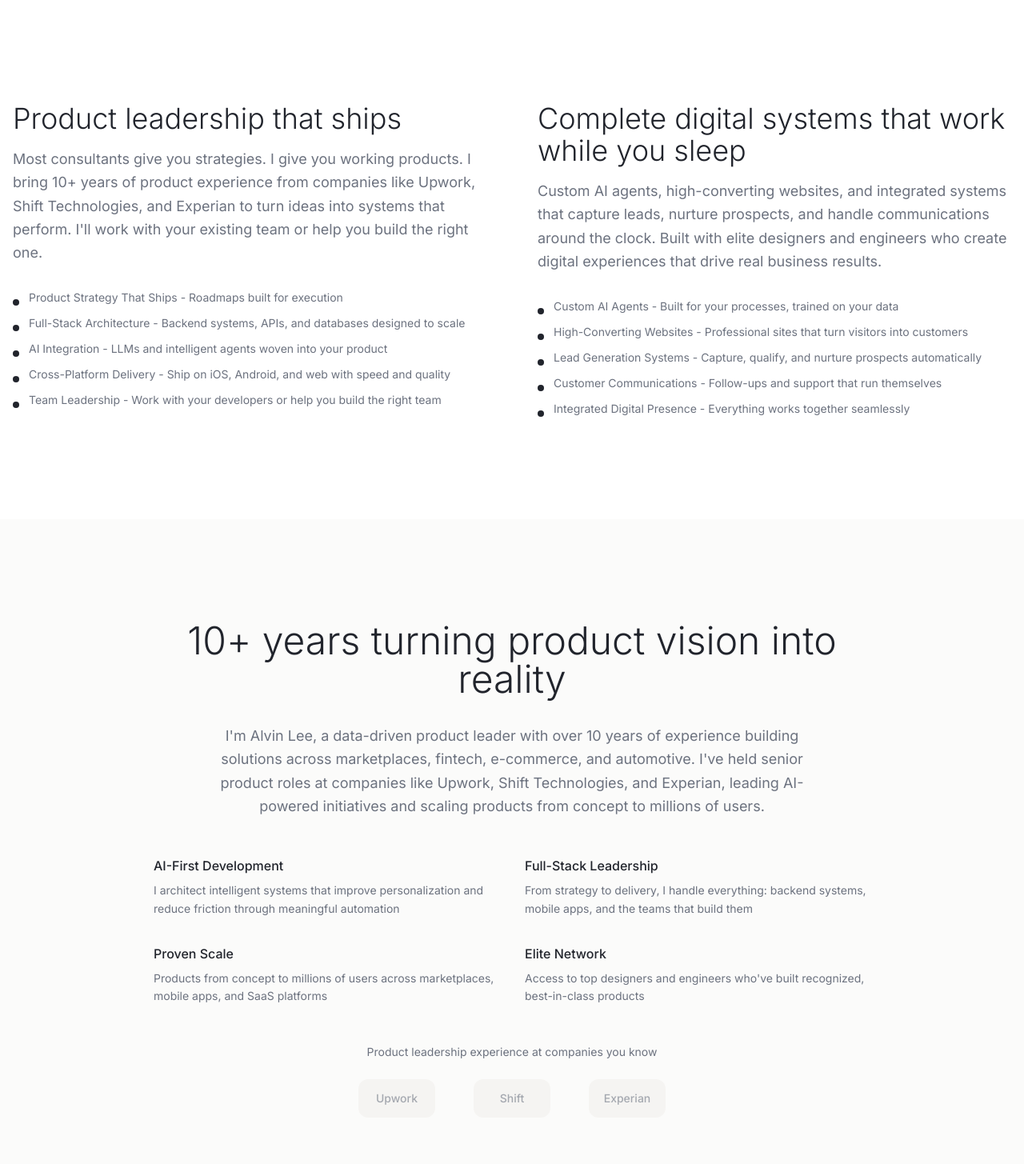
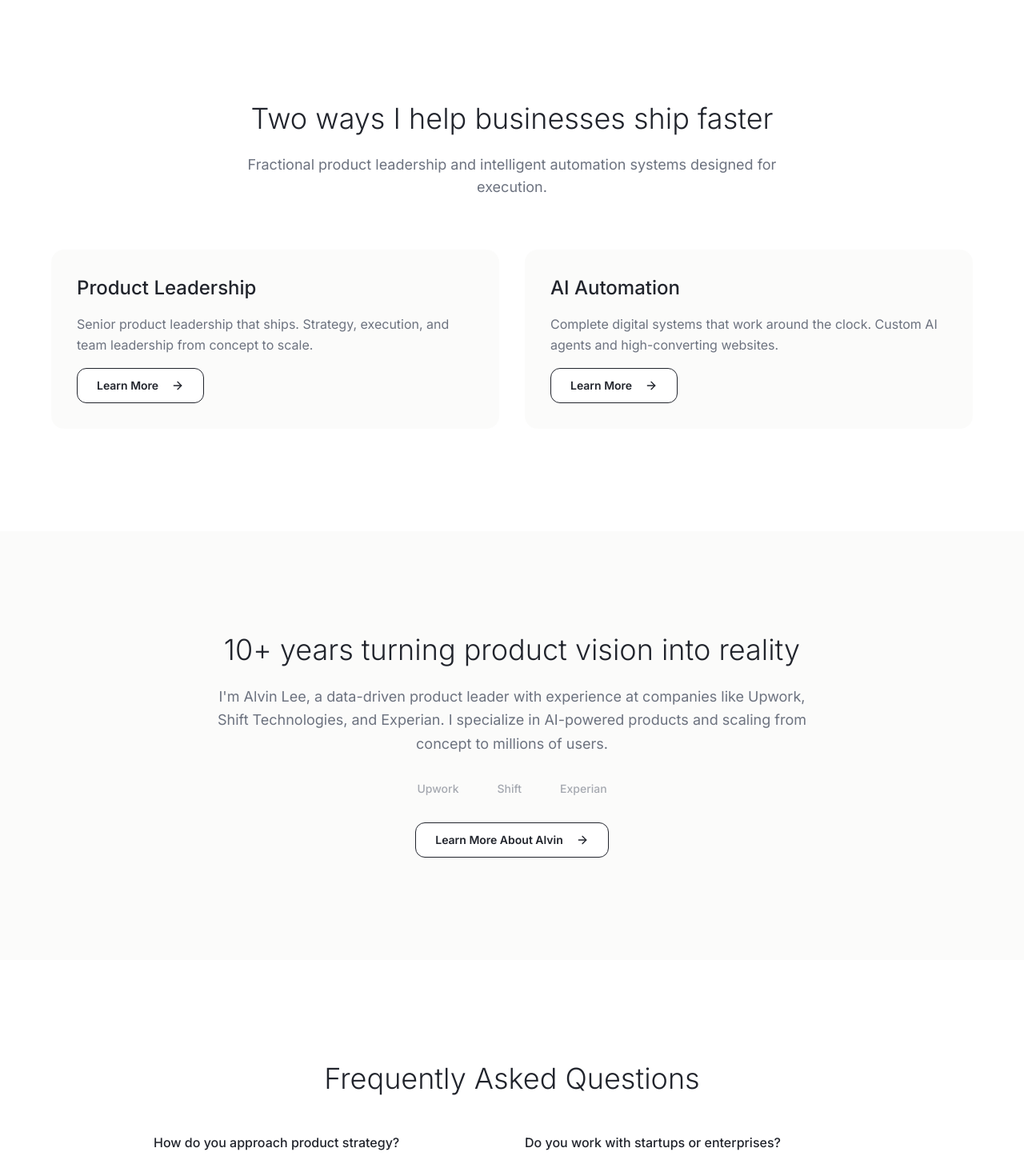
Before and after one commit to agentalvin/vegas-flow-ignite, a React (Vite) app: page / in a window 1280 px wide. Shown: the part 800-2255 px from the top of the page at 80% size. Built offline with nearby package versions, Linux system fonts and the light colour scheme.

Commit message:
Refactor page content and copy

```diff
--- a/src/pages/Index.tsx
+++ b/src/pages/Index.tsx
@@ -11,111 +11,69 @@ const Index = () => {
       <main>
         <Hero />
 
-        {/* Services Section */}
+        {/* Services Preview */}
         <section className="py-20 md:py-32">
           <div className="container mx-auto px-4">
-            <div className="grid grid-cols-1 lg:grid-cols-2 gap-16">
-              {/* Service 1: Fractional Product Consulting */}
-              <div className="space-y-8">
-                <div className="space-y-4">
-                  <h2 className="text-3xl md:text-4xl font-light text-foreground">
-                    Product leadership that ships
+            <div className="text-center mb-16">
+              <h2 className="text-3xl md:text-4xl font-light text-foreground mb-6">
+                Two ways I help businesses ship faster
               </h2>
-                  <p className="text-lg text-muted-foreground leading-relaxed">
-                    Most consultants give you strategies. I give you working products. I bring 10+ years of product experience from companies like Upwork, Shift Technologies, and Experian to turn ideas into systems that perform. I'll work with your existing team or help you build the right one.
+              <p className="text-lg text-muted-foreground max-w-2xl mx-auto">
+                Fractional product leadership and intelligent automation systems designed for execution.
               </p>
             </div>
 
-                <div className="space-y-3">
-                  {[
-                    "Product Strategy That Ships - Roadmaps built for execution",
-                    "Full-Stack Architecture - Backend systems, APIs, and databases designed to scale",
-                    "AI Integration - LLMs and intelligent agents woven into your product",
-                    "Cross-Platform Delivery - Ship on iOS, Android, and web with speed and quality",
-                    "Team Leadership - Work with your developers or help you build the right team"
-                  ].map((item, index) => (
-                    <div key={index} className="flex items-start space-x-3">
-                      <div className="w-2 h-2 bg-primary rounded-full mt-3 flex-shrink-0"></div>
-                      <p className="text-sm text-muted-foreground">{item}</p>
-                    </div>
-                  ))}
-                </div>
+            <div className="grid grid-cols-1 md:grid-cols-2 gap-8 max-w-6xl mx-auto">
+              <div className="bg-muted/30 rounded-2xl p-8 space-y-4">
+                <h3 className="text-2xl font-medium text-foreground">
+                  Product Leadership
+                </h3>
+                <p className="text-muted-foreground leading-relaxed">
+                  Senior product leadership that ships. Strategy, execution, and team leadership from concept to scale.
+                </p>
+                <Button variant="outline" className="mt-4">
+                  Learn More
+                  <ArrowRight className="ml-2 w-4 h-4" />
+                </Button>
               </div>
 
-              {/* Service 2: AI Automation & Digital Presence */}
-              <div className="space-y-8">
-                <div className="space-y-4">
-                  <h2 className="text-3xl md:text-4xl font-light text-foreground">
-                    Complete digital systems that work while you sleep
-                  </h2>
-                  <p className="text-lg text-muted-foreground leading-relaxed">
-                    Custom AI agents, high-converting websites, and integrated systems that capture leads, nurture prospects, and handle communications around the clock. Built with elite designers and engineers who create digital experiences that drive real business results.
+              <div className="bg-muted/30 rounded-2xl p-8 space-y-4">
+                <h3 className="text-2xl font-medium text-foreground">
+                  AI Automation
+                </h3>
+                <p className="text-muted-foreground leading-relaxed">
+                  Complete digital systems that work around the clock. Custom AI agents and high-converting websites.
                 </p>
-                </div>
-
-                <div className="space-y-3">
-                  {[
-                    "Custom AI Agents - Built for your processes, trained on your data",
-                    "High-Converting Websites - Professional sites that turn visitors into customers",
-                    "Lead Generation Systems - Capture, qualify, and nurture prospects automatically",
-                    "Customer Communications - Follow-ups and support that run themselves",
-                    "Integrated Digital Presence - Everything works together seamlessly"
-                  ].map((item, index) => (
-                    <div key={index} className="flex items-start space-x-3">
-                      <div className="w-2 h-2 bg-primary rounded-full mt-3 flex-shrink-0"></div>
-                      <p className="text-sm text-muted-foreground">{item}</p>
-                    </div>
-                  ))}
-                </div>
+                <Button variant="outline" className="mt-4">
+                  Learn More
+                  <ArrowRight className="ml-2 w-4 h-4" />
+                </Button>
               </div>
             </div>
           </div>
         </section>
 
-        {/* About Section */}
+        {/* About Preview */}
         <section className="py-20 md:py-32 bg-muted/30">
           <div className="container mx-auto px-4">
-            <div className="max-w-4xl mx-auto">
-              <div className="text-center mb-12">
-                <h2 className="text-3xl md:text-4xl lg:text-5xl font-light text-foreground mb-8">
+            <div className="max-w-4xl mx-auto text-center">
+              <h2 className="text-3xl md:text-4xl font-light text-foreground mb-6">
                 10+ years turning product vision into reality
               </h2>
-                <p className="text-lg text-muted-foreground leading-relaxed max-w-3xl mx-auto">
-                  I'm Alvin Lee, a data-driven product leader with over 10 years of experience building solutions across marketplaces, fintech, e-commerce, and automotive. I've held senior product roles at companies like Upwork, Shift Technologies, and Experian, leading AI-powered initiatives and scaling products from concept to millions of users.
+              <p className="text-lg text-muted-foreground leading-relaxed max-w-3xl mx-auto mb-8">
+                I'm Alvin Lee, a data-driven product leader with experience at companies like Upwork, Shift Technologies, and Experian. I specialize in AI-powered products and scaling from concept to millions of users.
               </p>
+
+              <div className="flex flex-wrap justify-center items-center gap-8 md:gap-12 opacity-60 mb-8">
+                <span className="text-sm font-medium text-muted-foreground">Upwork</span>
+                <span className="text-sm font-medium text-muted-foreground">Shift</span>
+                <span className="text-sm font-medium text-muted-foreground">Experian</span>
               </div>
 
-              <div className="grid grid-cols-1 md:grid-cols-2 gap-8 mb-12">
-                {[
-                  { title: "AI-First Development", desc: "I architect intelligent systems that improve personalization and reduce friction through meaningful automation" },
-                  { title: "Full-Stack Leadership", desc: "From strategy to delivery, I handle everything: backend systems, mobile apps, and the teams that build them" },
-                  { title: "Proven Scale", desc: "Products from concept to millions of users across marketplaces, mobile apps, and SaaS platforms" },
-                  { title: "Elite Network", desc: "Access to top designers and engineers who've built recognized, best-in-class products" }
-                ].map((item, index) => (
-                  <div key={index} className="space-y-2">
-                    <h3 className="text-base font-medium text-foreground">{item.title}</h3>
-                    <p className="text-sm text-muted-foreground leading-relaxed">{item.desc}</p>
-                  </div>
-                ))}
-              </div>
-
-              {/* Company Experience */}
-              <div className="text-center">
-                <p className="text-muted-foreground text-sm mb-6">
-                  Product leadership experience at companies you know
-                </p>
-                <div className="flex flex-wrap justify-center items-center gap-8 md:gap-12 opacity-60">
-                  <div className="flex items-center justify-center h-12 w-24 bg-muted rounded-lg">
-                    <span className="text-sm font-medium text-muted-foreground">Upwork</span>
-                  </div>
-                  <div className="flex items-center justify-center h-12 w-24 bg-muted rounded-lg">
-                    <span className="text-sm font-medium text-muted-foreground">Shift</span>
-                  </div>
-                  <div className="flex items-center justify-center h-12 w-24 bg-muted rounded-lg">
-                    <span className="text-sm font-medium text-muted-foreground">Experian</span>
-                  </div>
-                </div>
-              </div>
+              <Button variant="outline">
+                Learn More About Alvin
+                <ArrowRight className="ml-2 w-4 h-4" />
+              </Button>
             </div>
           </div>
         </section>
```
Lines whose indentation alone changed are shown as unchanged.
